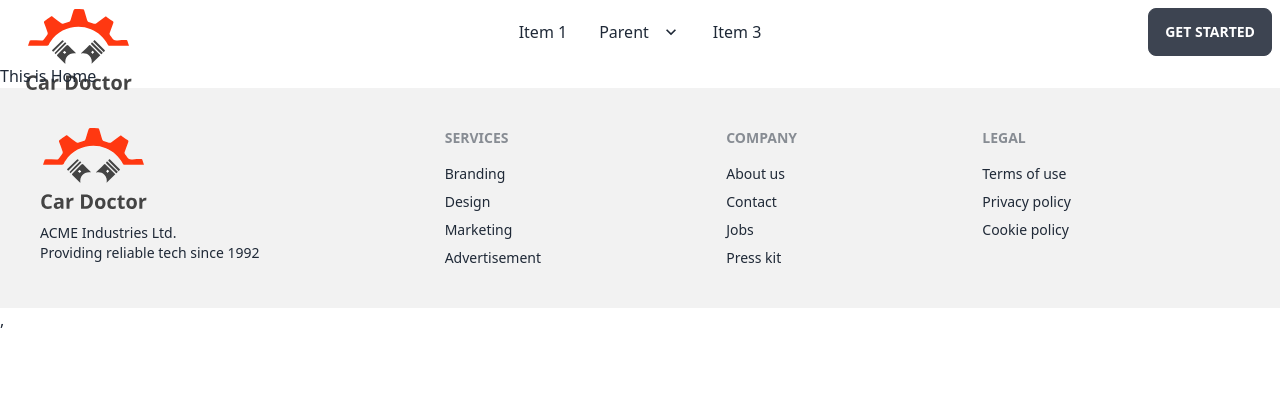
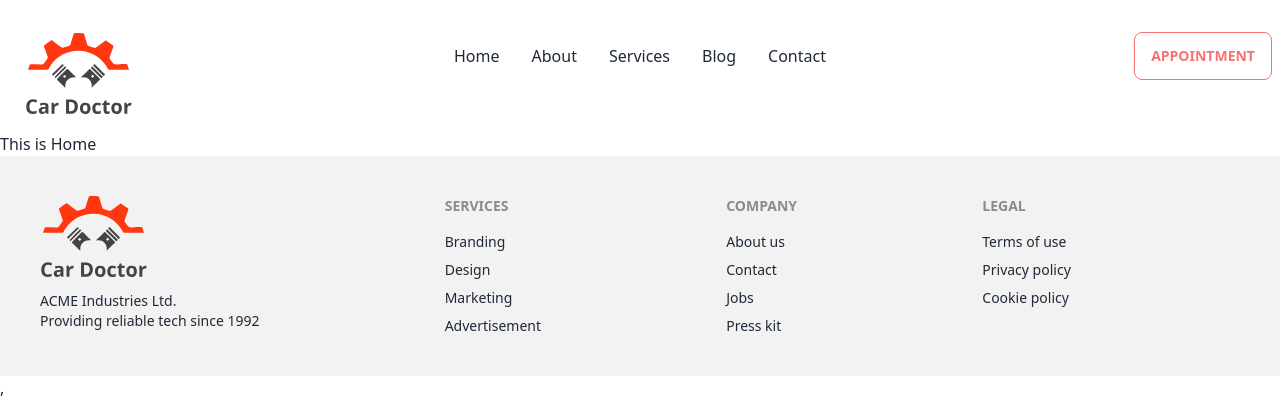
Before and after one commit to adittacse/car-doctor-client, a React (Vite) app: page / in a window 1280 px wide. Shown: the top 414 px of the page. Built offline with nearby package versions, Linux system fonts and the light colour scheme.

Commit message:
header design updated

```diff
--- /dev/null
+++ b/src/Pages/Home/Banner/Banner.jsx
@@ -0,0 +1,11 @@
+import React from 'react';
+
+const Banner = () => {
+    return (
+        <div>
+
+        </div>
+    );
+};
+
+export default Banner;
--- a/src/Pages/Shared/NavBar/NavBar.jsx
+++ b/src/Pages/Shared/NavBar/NavBar.jsx
@@ -3,26 +3,22 @@ import {Link} from "react-router-dom";
 import logo from "../../../assets/logo.svg";
 
 const NavBar = () => {
+    const navItems = <>
+        <li><Link to="/">Home</Link></li>
+        <li><Link to="/about">About</Link></li>
+        <li><Link to="/services">Services</Link></li>
+        <li><Link to="/blog">Blog</Link></li>
+        <li><Link to="/contact">Contact</Link></li>
+    </>
     return (
-        <div className="navbar bg-base-100">
+        <div className="navbar bg-base-100 h-28 mb-5">
             <div className="navbar-start">
                 <div className="dropdown">
                     <label tabIndex={0} className="btn btn-ghost lg:hidden">
                         <svg xmlns="http://www.w3.org/2000/svg" className="h-5 w-5" fill="none" viewBox="0 0 24 24" stroke="currentColor"><path strokeLinecap="round" strokeLinejoin="round" strokeWidth="2" d="M4 6h16M4 12h8m-8 6h16" /></svg>
                     </label>
                     <ul tabIndex={0} className="menu menu-compact dropdown-content mt-3 p-2 shadow bg-base-100 rounded-box w-52">
-                        <li><a>Item 1</a></li>
-                        <li tabIndex={0}>
-                            <a className="justify-between">
-                                Parent
-                                <svg className="fill-current" xmlns="http://www.w3.org/2000/svg" width="24" height="24" viewBox="0 0 24 24"><path d="M8.59,16.58L13.17,12L8.59,7.41L10,6L16,12L10,18L8.59,16.58Z"/></svg>
-                            </a>
-                            <ul className="p-2">
-                                <li><a>Submenu 1</a></li>
-                                <li><a>Submenu 2</a></li>
-                            </ul>
-                        </li>
-                        <li><a>Item 3</a></li>
+                        {navItems}
                     </ul>
                 </div>
                 <Link to="/" className="btn btn-ghost normal-case text-xl">
@@ -31,22 +27,11 @@ const NavBar = () => {
             </div>
             <div className="navbar-center hidden lg:flex">
                 <ul className="menu menu-horizontal px-1">
-                    <li><a>Item 1</a></li>
-                    <li tabIndex={0}>
-                        <a>
-                            Parent
-                            <svg className="fill-current" xmlns="http://www.w3.org/2000/svg" width="20" height="20" viewBox="0 0 24 24"><path d="M7.41,8.58L12,13.17L16.59,8.58L18,10L12,16L6,10L7.41,8.58Z"/></svg>
-                        </a>
-                        <ul className="p-2">
-                            <li><a>Submenu 1</a></li>
-                            <li><a>Submenu 2</a></li>
-                        </ul>
-                    </li>
-                    <li><a>Item 3</a></li>
+                    {navItems}
                 </ul>
             </div>
             <div className="navbar-end">
-                <a className="btn">Get started</a>
+                <button className="btn btn-outline btn-error">Appointment</button>
             </div>
         </div>
     );
--- a/src/Routes/Routes.jsx
+++ b/src/Routes/Routes.jsx
@@ -1,7 +1,7 @@
 import {createBrowserRouter} from "react-router-dom";
 import React from "react";
 import Main from "../Layout/Main.jsx";
-import Home from "../Pages/Home/Home.jsx";
+import Home from "../Pages/Home/Home/Home.jsx";
 
 const router = createBrowserRouter([
     {
```
Also changed, not shown: src/Pages/Home/Home/Home.jsx (renamed from src/Pages/Home/Home.jsx).
